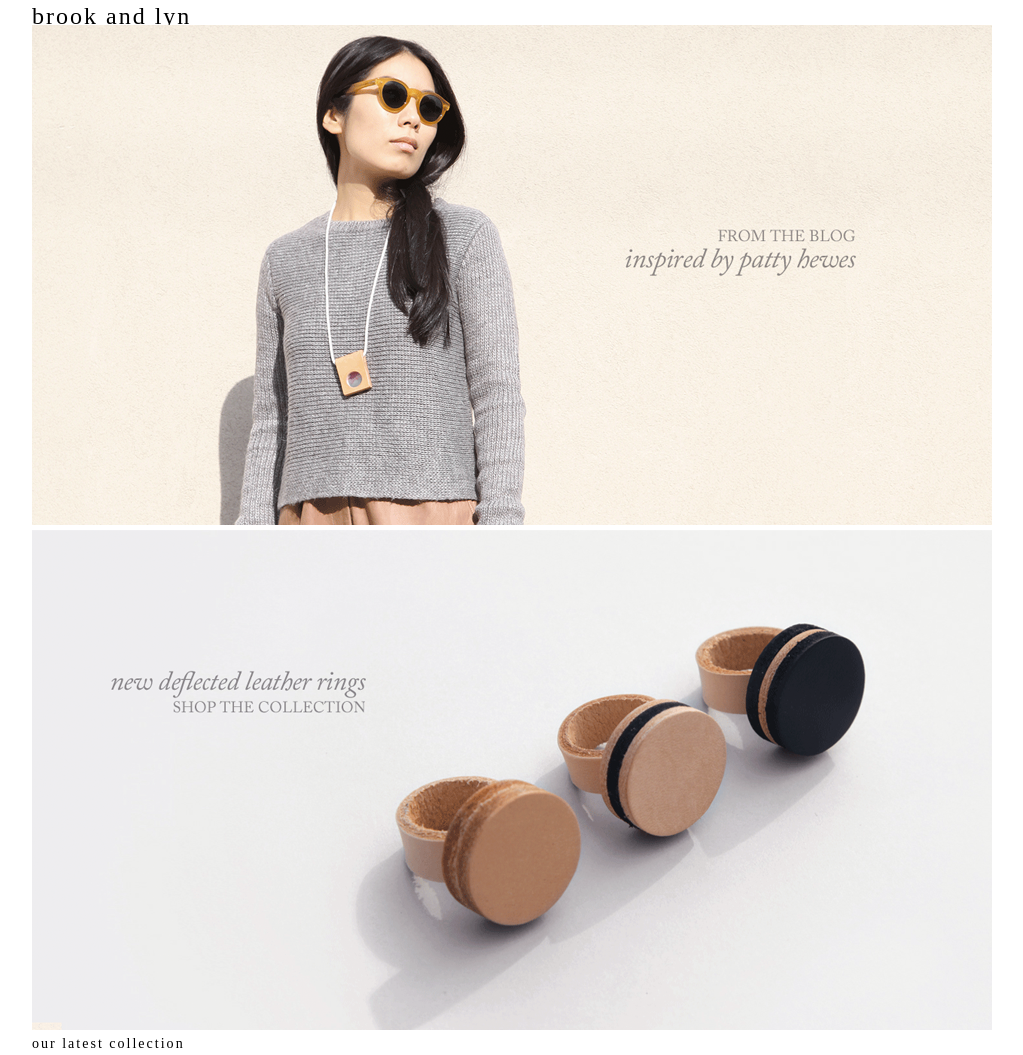
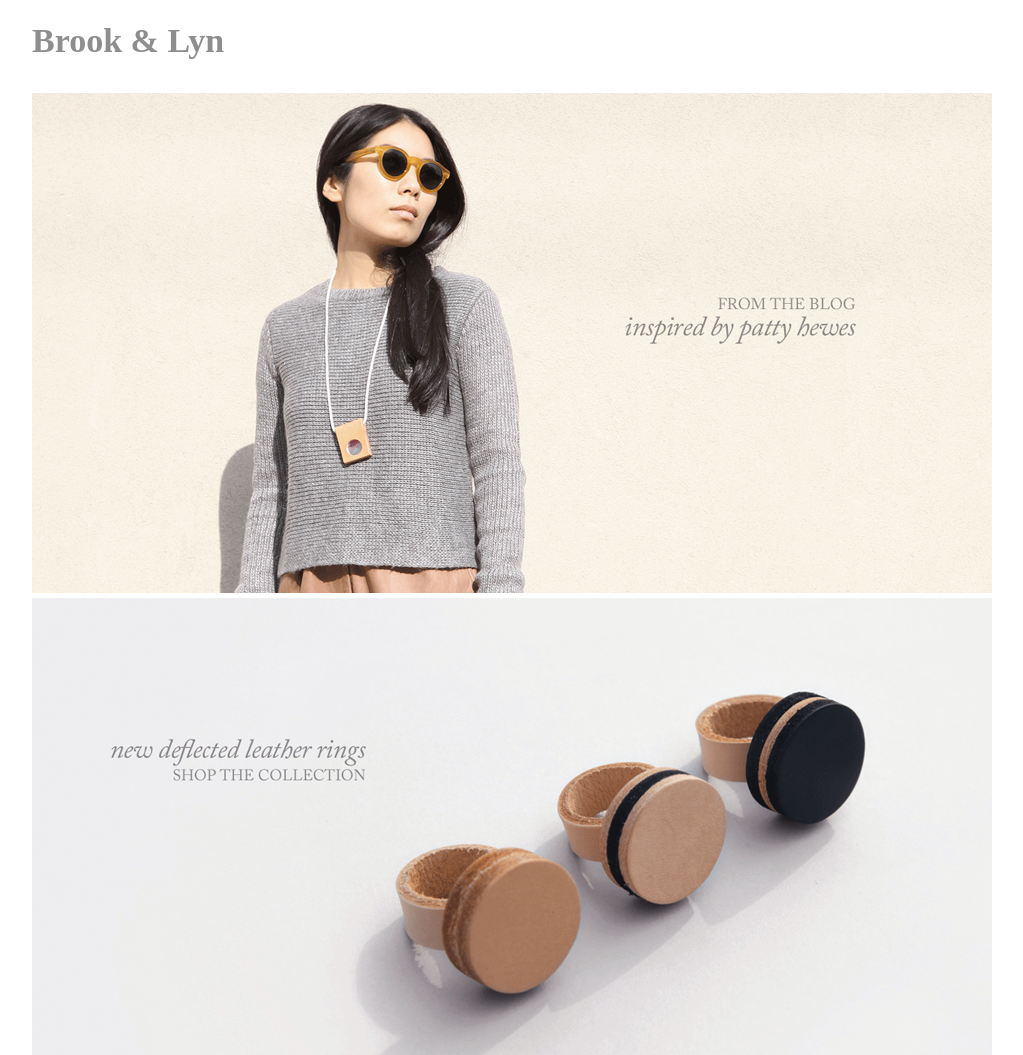
Before and after one commit to Jnl526/test-git-practice, a plain HTML site: page index.html in a window 1280 px wide. Shown: the top 1055 px of the page, without its empty margins (128-1151 px from the left). Drawn offline with Linux system fonts and the light colour scheme.

Commit message:
updated content and css

```diff
--- a/css/style.css
+++ b/css/style.css
@@ -18,7 +18,7 @@ html {
 
 body {
     background-color: #fff;
-    color: #000;
+    color: #656565;
     font-family: "Times New Roman", serif;
     font-size: 12px;
     line-height: 17px;
@@ -34,12 +34,18 @@ h3,
 h4,
 h5,
 h6 {
-    letter-spacing: 2px;
+
     margin-top: 0;
     -webkit-margin-before: 0;
     -webkit-margin-after: 0;
     font-weight: normal;
-    text-transform: lowercase;
+
+}
+
+h1 {
+    color: #8E8E8E;
+    font-size: 34px;
+    font-weight: bold;
 }
 
 ul {
@@ -53,6 +59,11 @@ img {
     height: auto;
 }
 
+.header {
+    width: 100%;
+    height: 85px;
+}
+
 .container {
 	width: 960px;
 	margin-right: auto;
@@ -61,7 +72,9 @@ img {
     padding-right: 15px;
 }
 
-
+.logo {
+    padding: 24px 0;
+}
 
 
 
--- a/index.html
+++ b/index.html
@@ -10,7 +10,7 @@
 	<header class="header">
 		<div class="container">
 			<div class="logo">
-				<h1>Brook and Lyn</h1>
+				<h1>Brook & Lyn</h1>
 
 			</div>
 
```
